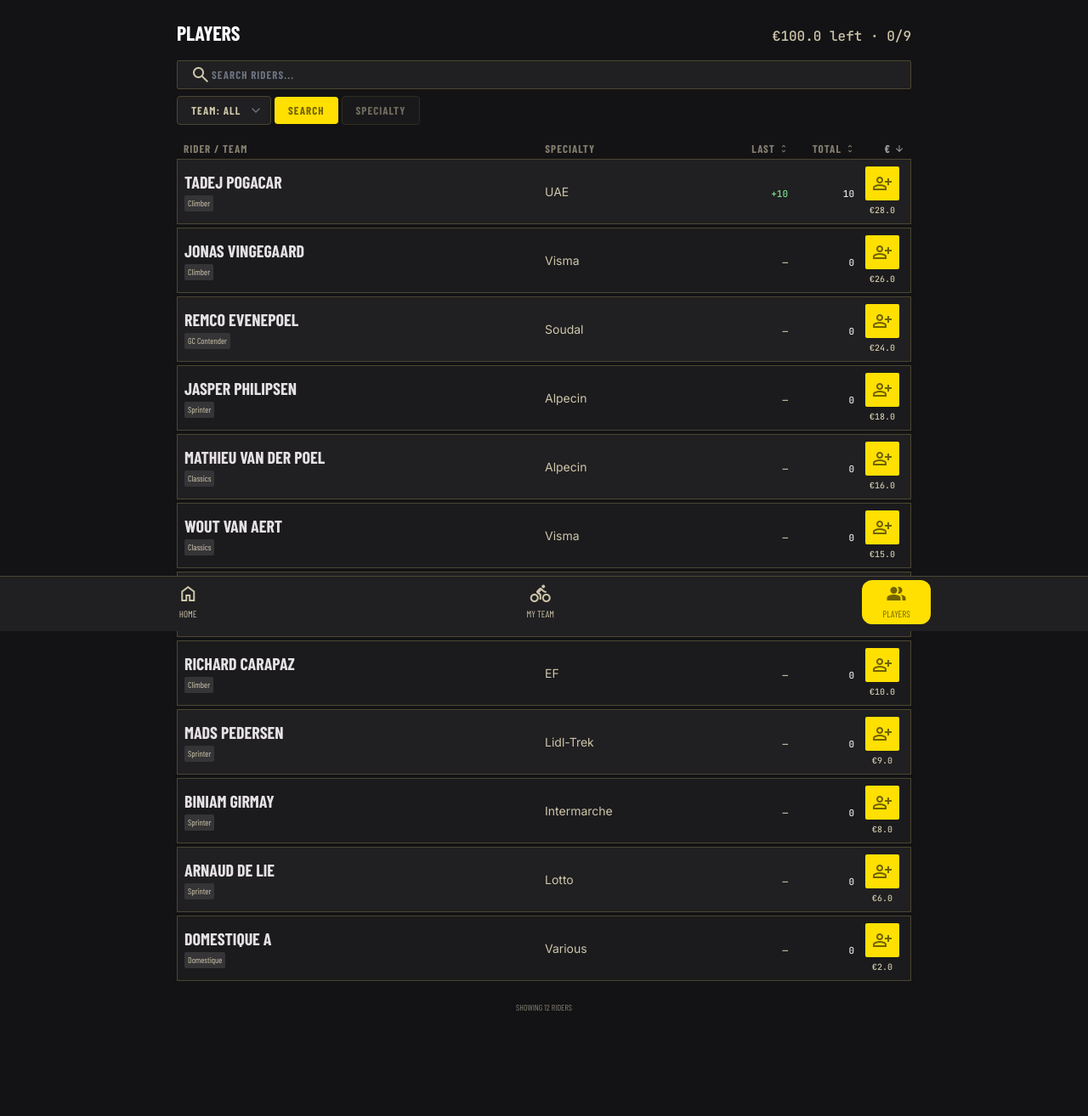
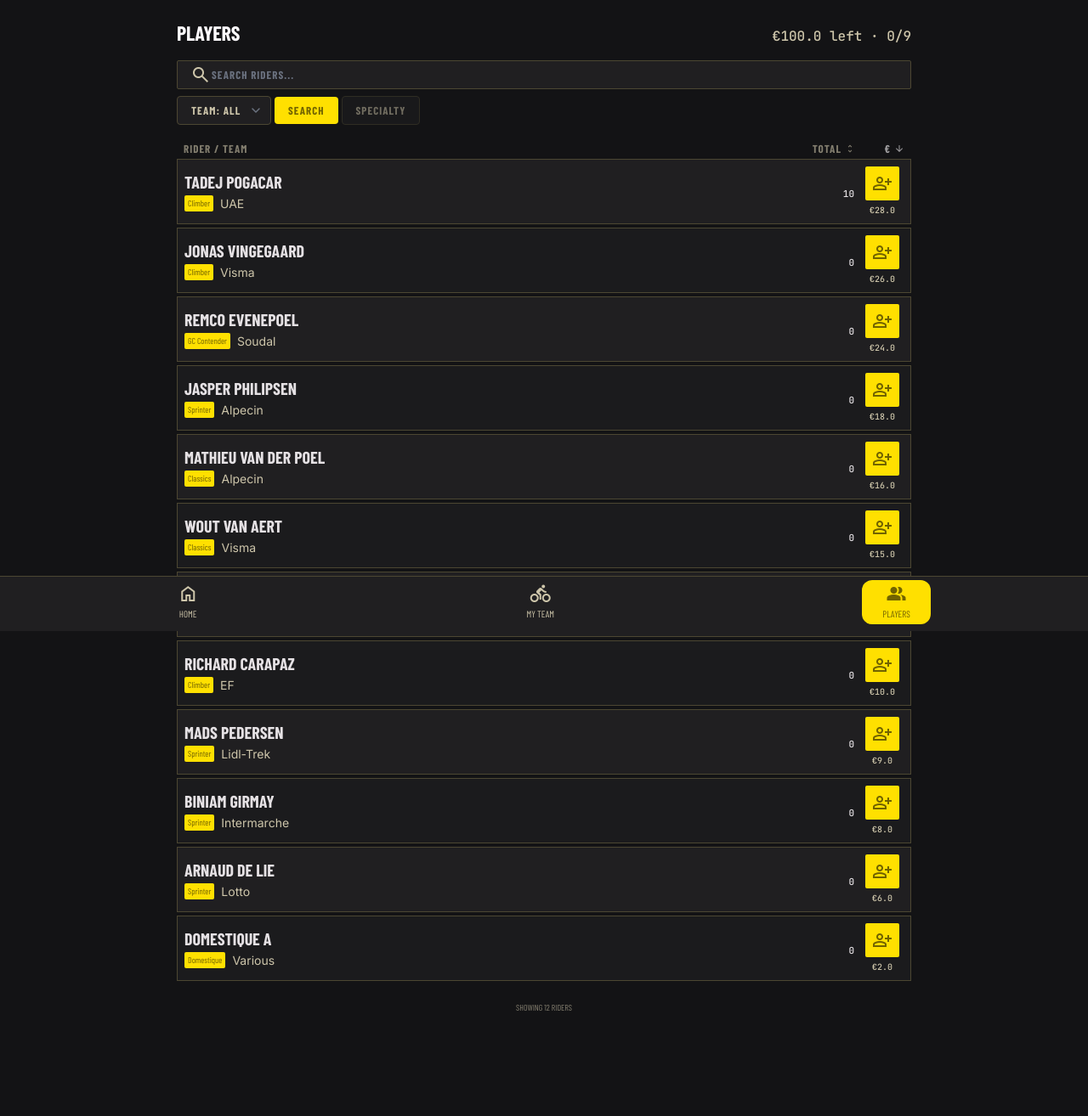
Before and after one commit to thedza49/letour, a FastAPI app: page /riders in a window 1280 px wide. Shown: the part 57-1371 px from the top of the page at 85% size. Run offline with FastAPI, Linux system fonts and the light colour scheme; the visitor is signed in with stand-in values (Sample User, id 1); tables that the repository leaves empty hold one stand-in row (values such as "Sample post"); some libraries are stand-ins or nearby versions.

Commit message:
Update riders.html

```diff
--- a/app/templates/riders.html
+++ b/app/templates/riders.html
@@ -31,7 +31,7 @@
     </div>
 </form>
 
-<!-- Column headers (Last/Total/Price are sortable - links carry the current q/team forward) -->
+<!-- Column headers (Total/Price are sortable - links carry the current q/team forward) -->
 {% macro sort_link(key, label) %}
 {% set next_dir = 'asc' if (sort == key and direction == 'desc') else 'desc' %}
 <a href="/riders?q={{ q }}&team={{ selected_team }}&sort={{ key }}&direction={{ next_dir }}" class="flex items-center justify-end gap-xs hover:text-primary transition-colors {% if sort == key %}text-primary{% endif %}">
@@ -40,10 +40,8 @@
 </a>
 {% endmacro %}
 
-<div class="grid grid-cols-[1fr_70px_70px_50px] md:grid-cols-[2fr_1fr_70px_70px_50px] gap-sm px-sm mb-xs text-on-surface-variant font-label-caps text-label-caps opacity-60 uppercase">
+<div class="grid grid-cols-[1fr_70px_50px] gap-sm px-sm mb-xs text-on-surface-variant font-label-caps text-label-caps opacity-60 uppercase">
     <a href="/riders?q={{ q }}&team={{ selected_team }}&sort=name&direction={{ 'asc' if (sort == 'name' and direction == 'desc') else 'desc' }}" class="hover:text-primary transition-colors {% if sort == 'name' %}text-primary{% endif %}">Rider / Team</a>
-    <div class="hidden md:block">Specialty</div>
-    <div class="text-right">{{ sort_link('last', 'Last') }}</div>
     <div class="text-right">{{ sort_link('total', 'Total') }}</div>
     <div class="text-right">{{ sort_link('price', '€') }}</div>
 </div>
@@ -53,21 +51,18 @@
     {% set pts = rider_points[r.id] %}
     <div class="relative {{ 'bg-surface-container' if loop.index0 % 2 == 0 else 'bg-surface-container-low' }} border border-outline-variant group {% if r.is_active %}hover:border-primary-container{% endif %} transition-colors {% if not r.is_active %}opacity-60{% endif %}">
         {% if r.id in drafted_ids %}<div class="tricolor-ribbon absolute top-0 left-0 w-full h-[2px] opacity-60"></div>{% endif %}
-        <div class="grid grid-cols-[1fr_70px_70px_50px] md:grid-cols-[2fr_1fr_70px_70px_50px] gap-sm items-center p-sm">
+        <div class="grid grid-cols-[1fr_70px_50px] gap-sm items-center p-sm">
             <div class="flex flex-col gap-xs overflow-hidden">
                 <div class="flex items-center gap-1">
                     <h3 class="font-headline-sm text-headline-sm uppercase">{{ r.name }}</h3>
                     {% if not r.is_active %}<span class="bg-error text-on-error text-[8px] px-1 font-bold rounded">OUT</span>{% endif %}
                 </div>
                 <div class="flex items-center gap-sm">
-                    <span class="font-label-caps text-[10px] px-xs py-[2px] bg-surface-container-highest rounded text-on-surface-variant">{{ r.rider_type or r.team }}</span>
+                    {% if r.rider_type %}
+                    <span class="font-label-caps text-[10px] px-xs py-[2px] bg-primary-container text-on-primary-container rounded">{{ r.rider_type }}</span>
+                    {% endif %}
+                    <span class="font-body-md text-on-surface-variant text-sm">{{ r.team }}</span>
                 </div>
-            </div>
-            <div class="hidden md:block font-body-md text-on-surface-variant text-sm">{{ r.team }}</div>
-            <div class="text-right">
-                <span class="font-stat-sm text-[11px] {% if pts.last and pts.last.points > 0 %}text-secondary{% else %}text-on-surface-variant{% endif %}">
-                    {% if pts.last %}{% if pts.last.points > 0 %}+{% endif %}{{ "%.0f"|format(pts.last.points) }}{% else %}—{% endif %}
-                </span>
             </div>
             <div class="text-right">
                 <span class="font-stat-sm text-[11px]">{{ "%.0f"|format(pts.total) }}</span>
```
